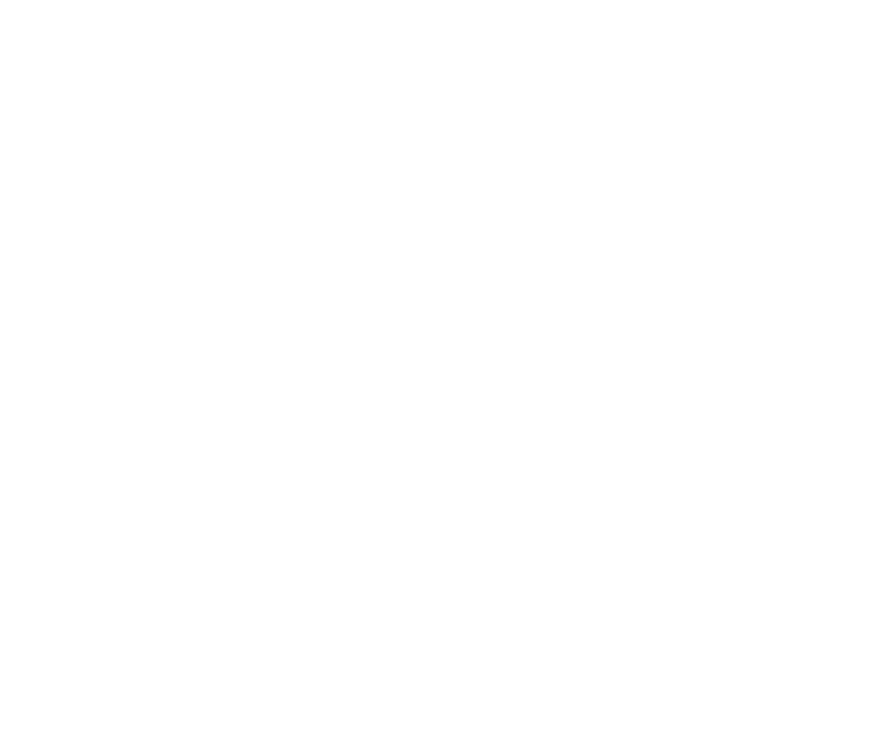
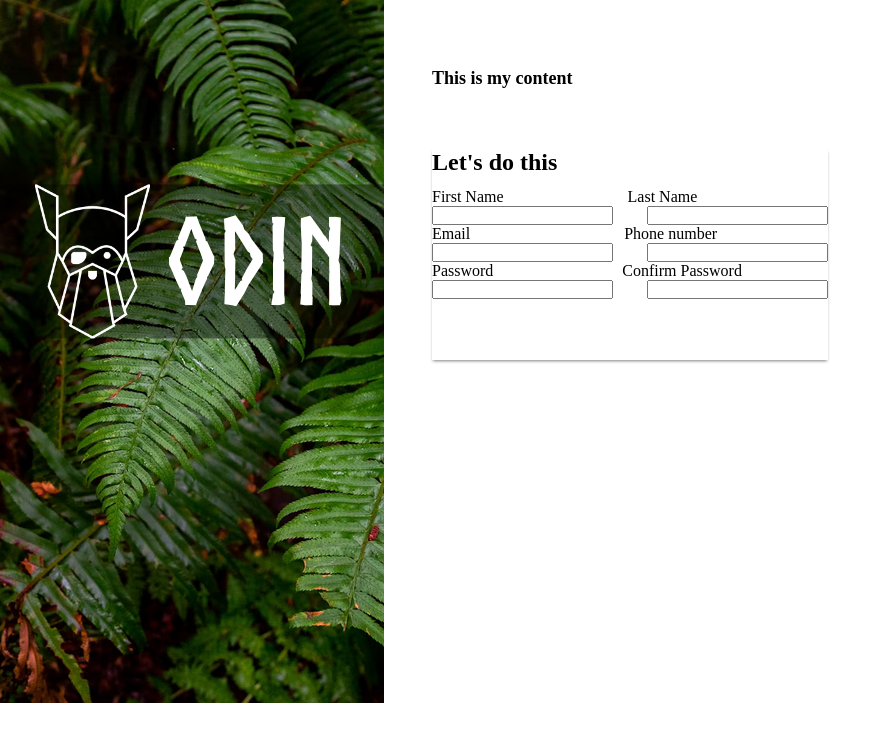
Before and after one commit to Ad-B-R/form-validation-odin, a plain HTML site: page index.html in a window 1280 px wide. Shown: the whole page, without its empty margins (0-892 px from the left). Drawn offline with Linux system fonts and the light colour scheme.

Commit message:
css implementation

```diff
--- a/index.html
+++ b/index.html
@@ -4,8 +4,47 @@
     <meta charset="UTF-8">
     <meta name="viewport" content="width=device-width, initial-scale=1.0">
     <title>Document</title>
+    <link rel="stylesheet" href="styles.css">
 </head>
 <body>
+    <div id="container">
+      <div id="left">
+        <div class="odinText">
+            <img src="./images/odin-lined.png" alt="Odin" id="odin_img" height="30%" width="30%">
+            <h1 id="text">
+                ODIN
+            </h1>
+        </div>
+      </div>
+      <div id="right">
+        <div class="content"><b>This is my content</b></div>
+        <div class="box">
+            <h2 style="margin-bottom: 3%;">Let's do this</h2>
+            <form class="form">
+                <label for="fname">First Name</label>
+                <label for="lname" style="margin-left: 120px;">Last Name</label>
+                <br>
+                <input type="text" id="fname" minlength="3" maxlength="30">
+                <input type="text" id="lname" minlength="3" maxlength="30">
 
+                <br>
+
+                <label for="email">Email</label>
+                <label for="phone_no" style="margin-left: 150px;">Phone number</label>
+                <br>
+                <input type="email" id="email">
+                <input type="text" minlength="10" maxlength="10" id="phone_no">
+
+                <br>
+
+                <label for="Password">Password</label>
+                <label for="C_password"style="margin-left: 125px;">Confirm Password</label>
+                <br>
+                <input type="password" id="Password">
+                <input type="password" id="C_password">
+            </form>
+        </div>
+      </div>
+    </div>
 </body>
 </html>
--- a/styles.css
+++ b/styles.css
@@ -0,0 +1,80 @@
+@font-face {
+    font-family: 'Norse';
+    src: url('./font/Norse-Bold.otf') format('opentype');
+}
+* {
+  margin: 0;
+  padding: 0;
+  box-sizing: border-box;
+}
+body{
+    height: 100%;
+}
+#container{
+    display: flex;
+    width: 100%;
+    height:100vh;
+}
+#left{
+    position: relative;
+    flex:0 0 30%;
+    background-image: url('./images/bg_pick.png');
+    align-items: center;
+    justify-content: center;
+    background-repeat: no-repeat;
+    /* overflow: hidden; */
+    height: 100%;
+}
+
+#right{
+    flex:0 0 auto;
+    min-width: 0;
+    padding:3rem;
+    height: 100%;
+}
+.odinText{
+    position:absolute;
+    top:50%;
+    left:50%;
+    transform: translate(-50%,-140%);
+    display: flex;
+    align-items: center;
+    justify-content: center;
+    background-color: rgba(0,0,0,0.4);
+    width:100%;
+}
+#odin_img{
+    flex:0 0 15%;
+    margin-right: 1rem;
+    height: 100%;
+}
+#text{
+    /* width: 15%; */
+    font-size: 15vh;
+    font-family: 'Norse';
+    color:white;
+    flex:0 0 auto;
+}
+.content{
+    /* text-align: center; */
+    font-size:large;
+    font-weight: 400;
+    margin-bottom: 60px;
+    margin-top: 5%;
+}
+.box{
+    display: flex;
+    height: 30%;
+    flex-wrap: wrap;
+    flex-direction: column;
+    box-shadow: 0px 2px 3px -1px grey;
+}
+#lname{
+    margin-left: 30px;
+}
+#phone_no{
+    margin-left: 30px;
+}
+#C_password{
+    margin-left: 30px;
+}
```
Also changed, not shown: images/bg_pick.png (renamed from images/Screenshot 2025-08-02 144243.png), images/odin-lined.png (added), 1 other file.
